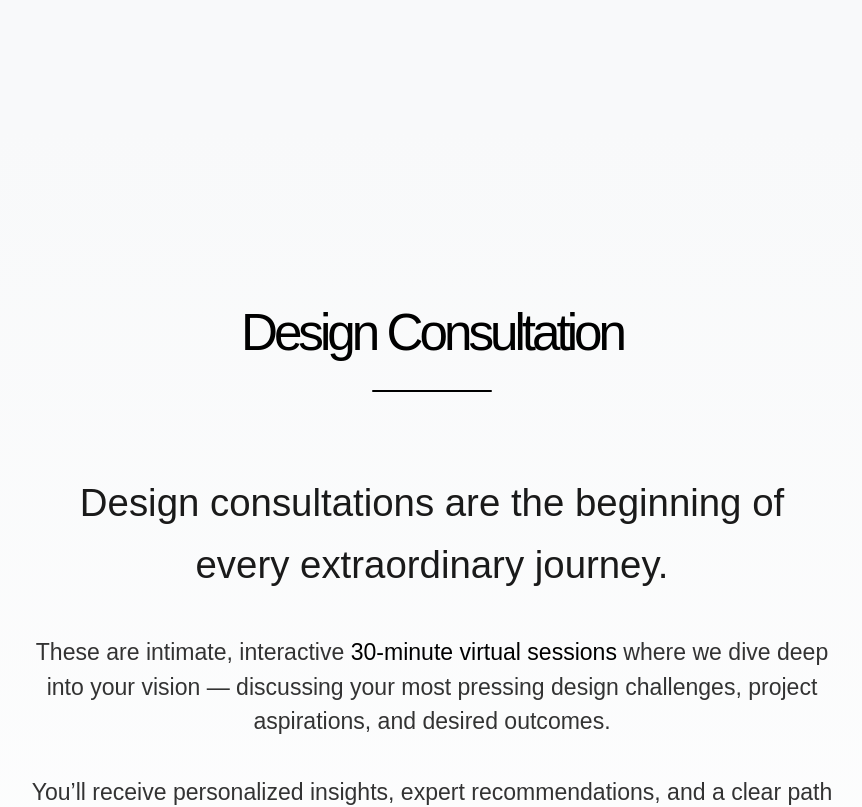
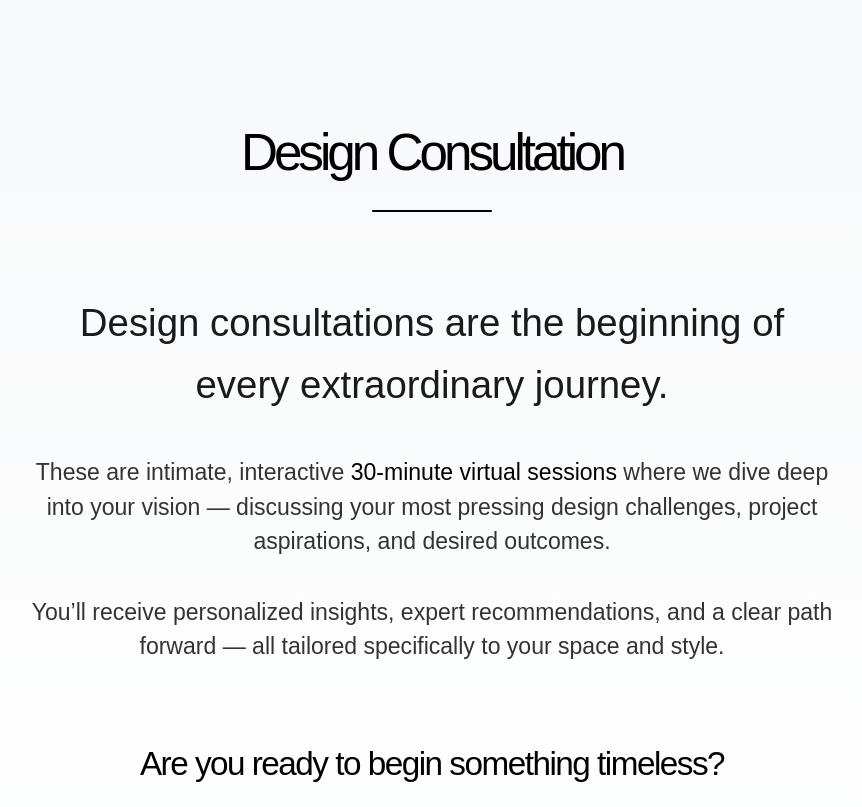
Before and after one commit to srj-globaltech/oneByDesign, a React (Vite) app in the folder frontend/: page /contact in a window 1280 px wide. Shown: the part 1820-2627 px from the top of the page, without its empty margins (208-1070 px from the left). Built offline with nearby package versions, Linux system fonts and the light colour scheme; a web font is replaced by a local one.

Commit message:
Update_contact_page

```diff
--- a/frontend/src/pages/Contact.css
+++ b/frontend/src/pages/Contact.css
@@ -671,7 +671,7 @@
 
 /* ==================== DESIGN CONSULTATION – CLEAN, LUXURY, PERFECT ==================== */
 .design-consultation-luxury {
-  padding: 180px 0 160px;
+  padding: 0px 0 0px;
   background: #ffffff;
   position: relative;
   overflow: hidden;
@@ -688,7 +688,7 @@
 .consultation-luxury-container {
   max-width: 1000px;
   margin: 0 auto;
-  padding: 0 40px;
+  padding: 0 0px;
   position: relative;
   z-index: 2;
   text-align: center;
--- a/frontend/src/pages/Contact.jsx
+++ b/frontend/src/pages/Contact.jsx
@@ -122,7 +122,7 @@ useEffect(() => {
 
           {/* Right – Map & CTA */}
           <div className="location-map-cta">
-  <div className="map-wrapper">
+  <div className="map-wrapper ">
     <iframe
       src="https://www.google.com/maps/embed?pb=!1m14!1m8!1m3!1d2892.044910246049!2d77.07477569580078!3d28.424333572387695!3m2!1i1024!2i768!4f13.1!3m3!1m2!1s0x390d199bd4db20bf%3A0xfc960424cd3abb4!2s1byDesign!5e1!3m2!1sen!2sin!4v1768382871717!5m2!1sen!2sin"
       width="100%"
```
